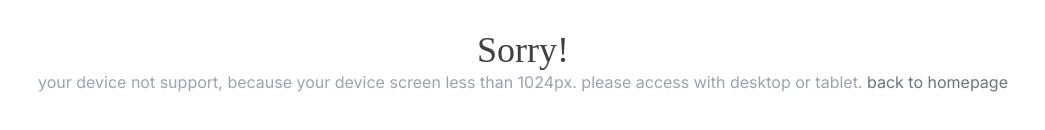
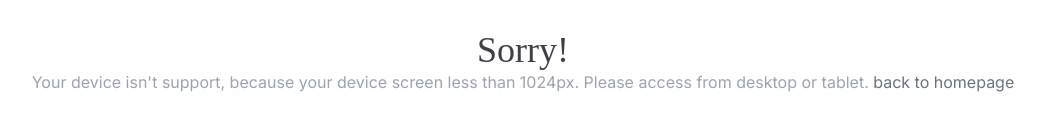
Before and after one commit to faruuhan/v2-personal-website, a Nuxt app: page /support in a window 1280 px wide. Shown: the part 338-468 px from the top of the page, without its empty margins (117-1162 px from the left). Built offline with nearby package versions, Linux system fonts and the light colour scheme; a web font is replaced by a local one.

Commit message:
update layout

```diff
--- a/layouts/default.vue
+++ b/layouts/default.vue
@@ -1,11 +1,12 @@
 <template>
-  <div class="min-h-screen bg-gradient-to-tr from-white to-lime-50">
-    <template v-if="isReady">
-      <nuxt-child />
-      <p class="mt-5 font-sans text-sm font-light text-center text-zinc-400">
-        © 2023 made with <span class="text-pink-500">❤</span> by faruuhan
-      </p>
-    </template>
+  <div
+    class="min-h-screen bg-gradient-to-tr from-white to-lime-50"
+    v-if="isReady"
+  >
+    <nuxt-child />
+    <p class="mt-5 font-sans text-sm font-light text-center text-zinc-400">
+      © 2023 made with <span class="text-pink-500">❤</span> by faruuhan
+    </p>
   </div>
 </template>
 
--- a/pages/support.vue
+++ b/pages/support.vue
@@ -3,10 +3,10 @@
     <div class="px-4">
       <h4 class="text-4xl text-center font-cursive text-zinc-700">Sorry!</h4>
       <p class="font-sans text-center text-gray-400">
-        your device not support, because your device screen less than 1024px.
-        please access with desktop or tablet.
-        <a href="/" class="font-sans text-gray-500 hover:text-gray-300"
-          >back to homepage</a
+        Your device isn't support, because your device screen less than 1024px.
+        Please access from desktop or tablet.
+        <NuxtLink to="/" class="font-sans text-gray-500 hover:text-gray-300"
+          >back to homepage</NuxtLink
         >
       </p>
     </div>
```
